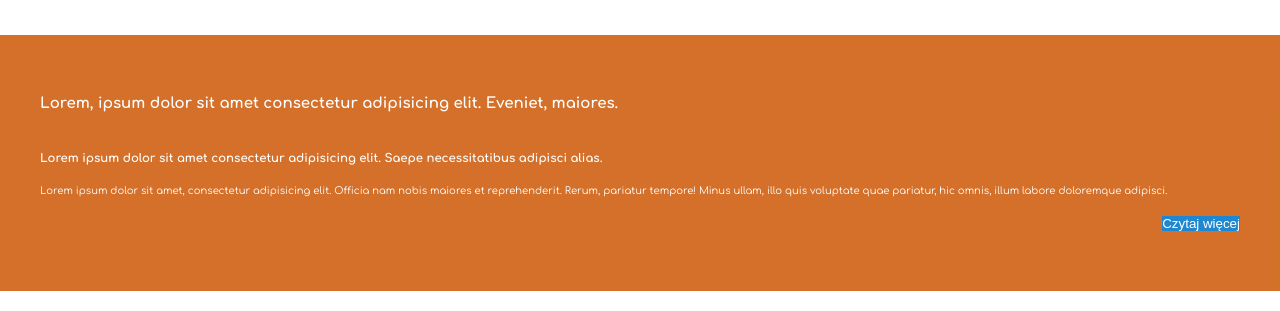
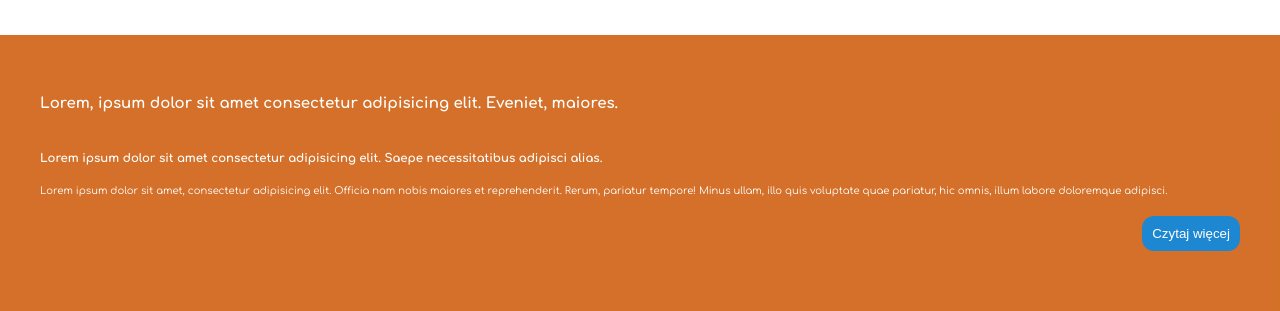
Before and after one commit to Grzegorz1992/DogCoachPage, a website built with Vite: page src/index.html in a window 1280 px wide. Shown: the part 2431-2742 px from the top of the page. Built offline with nearby package versions, Linux system fonts and the light colour scheme.

Commit message:
finished styling article button

```diff
--- a/src/style.scss
+++ b/src/style.scss
@@ -458,6 +458,8 @@ body {
 			background: $second-main-color;
 			color: $pure-white;
 			align-self: flex-end;
+			padding: 1rem;
+			border-radius: 12px;
 		}
 
 	}
```
